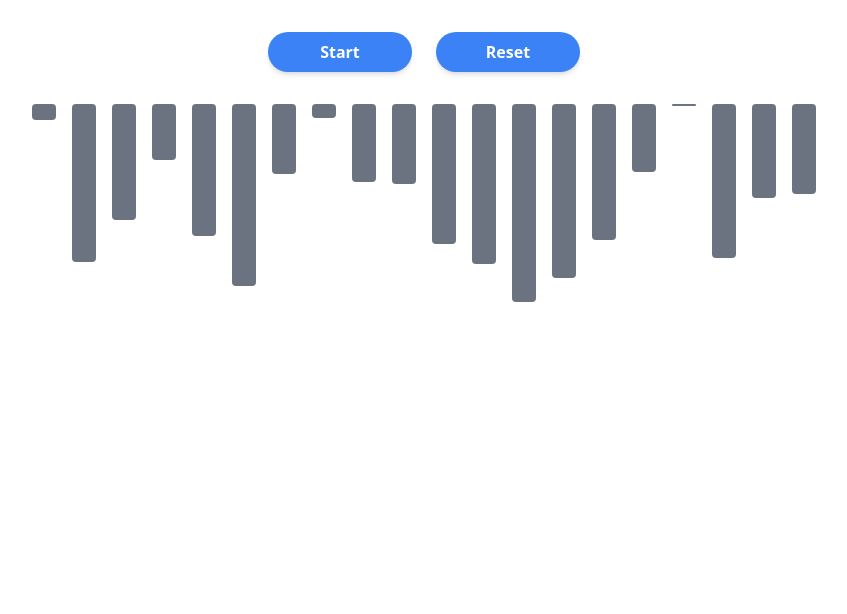
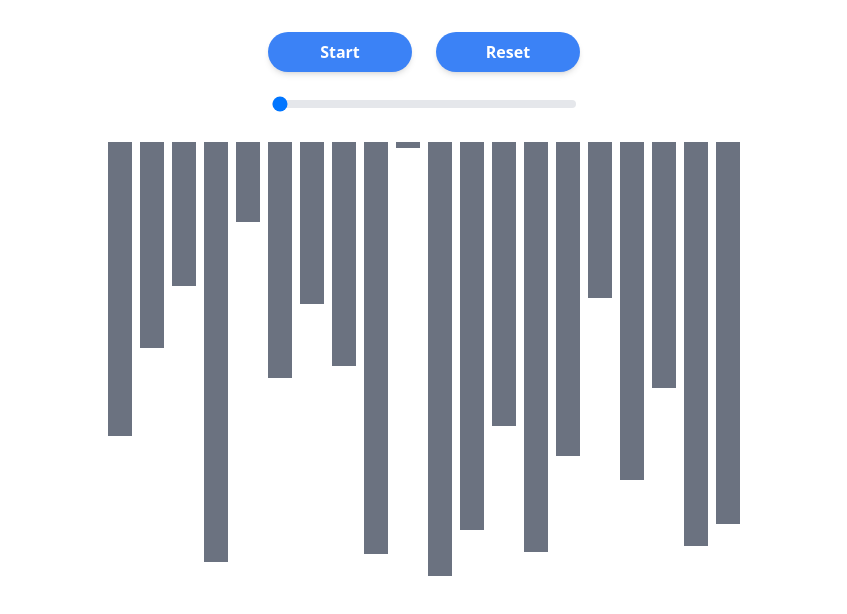
Before and after one commit to bahetyshyam/sorting-app, a React (Vite) app: page / in a window 1280 px wide. Shown: the top 614 px of the page, without its empty margins (216-1063 px from the left). Built offline with nearby package versions, Linux system fonts and the light colour scheme.

Commit message:
Moved states to Context

```diff
--- a/src/App.tsx
+++ b/src/App.tsx
@@ -1,10 +1,11 @@
-import { useCallback, useEffect } from 'react';
+import { useEffect } from 'react';
 import { v4 as uuidv4 } from 'uuid';
 import Button from './components/Button';
 import Bar from './components/Bar';
 import './App.css';
 import { ElementItem } from './types';
 import { useAppContext } from './contexts/AppContext';
+import RangeSlider from './components/RangeSlider';
 
 function createRandomNumberArray(
   size: number = 20,
@@ -18,64 +19,47 @@ function createRandomNumberArray(
 }
 
 function App() {
-  const { sortArray, isAppSorting, setIsAppSorting, setSortArray } =
-    useAppContext();
+  const {
+    sortArray,
+    isAppSorting,
+    arraySize,
+    setSortArray,
+    setArraySize,
+    resetArray,
+    startSorting,
+  } = useAppContext();
 
   useEffect(() => {
     setSortArray(createRandomNumberArray());
   }, []);
 
-  async function bblSort(arr: ElementItem[]) {
-    setIsAppSorting(true);
-    for (let i = 0; i < arr.length; i++) {
-      // Last i elements are already in place
-      for (let j = 0; j < arr.length - i - 1; j++) {
-        // Checking if the item at present iteration
-        // is greater than the next iteration
-        arr[j].color = 'blue';
-        arr[j + 1].color = 'blue';
-        setSortArray([...arr]);
-        if (arr[j].value > arr[j + 1].value) {
-          // If the condition is true
-          // then swap them
-          const temp = arr[j];
-          arr[j] = arr[j + 1];
-          arr[j + 1] = temp;
-          await new Promise((resolve) => {
-            setTimeout(() => {
-              resolve(() => {
-                setSortArray([...arr]);
-              });
-            }, 50);
-          });
-        }
-        arr[j].color = 'gray';
-        arr[j + 1].color = 'gray';
-        setSortArray([...arr]);
-      }
+  function handleStartClick() {
+    if (startSorting) {
+      startSorting();
     }
-    setIsAppSorting(false);
   }
 
-  const resetArray = useCallback(() => {
-    setSortArray(createRandomNumberArray());
-    // eslint-disable-next-line react-hooks/exhaustive-deps
-  }, []);
-
-  const startSorting = () => {
-    bblSort(sortArray);
-  };
+  function handleResetClick() {
+    if (resetArray) {
+      resetArray();
+    }
+  }
 
   return (
     <div>
       <div className="flex items-center justify-center">
-        <Button onClick={startSorting} disabled={isAppSorting}>
+        <Button onClick={handleStartClick} disabled={isAppSorting}>
           Start
         </Button>
-        <Button onClick={resetArray} disabled={isAppSorting}>
+        <Button onClick={handleResetClick} disabled={isAppSorting}>
           Reset
         </Button>
       </div>
+      <RangeSlider
+        value={arraySize}
+        updateArraySize={setArraySize}
+        disabled={isAppSorting}
+      />
 
       <div className="mt-6 flex justify-center">
         {sortArray.map((item) => {
--- a/src/components/Bar/index.tsx
+++ b/src/components/Bar/index.tsx
@@ -9,7 +9,7 @@ interface IProps {
 }
 
 const Bar: React.FC<IProps> = ({ id, value, barColor }) => {
-  const barClass = classNames(['w-6 m-2 rounded'], {
+  const barClass = classNames(['w-6 m-1'], {
     'bg-gray-500': barColor === 'gray',
     'bg-blue-600': barColor === 'blue',
   });
@@ -18,11 +18,4 @@ const Bar: React.FC<IProps> = ({ id, value, barColor }) => {
   );
 };
 
-// .bar {
-//   width: 20px;
-//   margin: 5px;
-//   background-color: lightblue;
-//   border-radius: 5px;
-// }
-
 export default Bar;
--- /dev/null
+++ b/src/components/RangeSlider/index.tsx
@@ -0,0 +1,33 @@
+import React from 'react';
+
+interface IProps {
+  value?: number;
+  updateArraySize: (arraySize: number) => void;
+  disabled: boolean;
+}
+
+const RangeSlider: React.FC<IProps> = ({
+  value = 50,
+  updateArraySize,
+  disabled,
+}) => {
+  const onSliderValueChange = (e: React.FormEvent<HTMLInputElement>) => {
+    updateArraySize(parseInt(e.currentTarget.value));
+  };
+  return (
+    <>
+      <input
+        onChange={onSliderValueChange}
+        id="default-range"
+        type="range"
+        min={20}
+        max={50}
+        value={value}
+        className="mt-7 h-2 w-1/4 cursor-pointer appearance-none rounded-lg bg-gray-200 dark:bg-gray-700"
+        disabled={disabled}
+      ></input>
+    </>
+  );
+};
+
+export default RangeSlider;
--- a/src/contexts/AppContext.tsx
+++ b/src/contexts/AppContext.tsx
@@ -1,48 +1,151 @@
-import { createContext, useContext, useState, FC, ReactNode } from 'react';
+import {
+  createContext,
+  useContext,
+  FC,
+  ReactNode,
+  useReducer,
+  useEffect,
+  useCallback,
+} from 'react';
 import { ElementItem } from '../types';
+import { createRandomNumberArray } from './util';
 
 export type AppContextType = {
   sortArray: ElementItem[];
   isAppSorting: boolean;
+  arraySize: number;
   setSortArray: (sortArray: ElementItem[]) => void;
   setIsAppSorting: (isAppSorting: boolean) => void;
+  setArraySize: (arraySize: number) => void;
+  resetArray?: () => void;
+  startSorting?: () => void;
+  dispatch: React.Dispatch<ActionType>;
+} | null;
+
+type InitialStateType = {
+  sortArray: ElementItem[];
+  isAppSorting: boolean;
+  arraySize: number;
 };
 
-const contextDefaultValue: AppContextType = {
+type ActionType =
+  | { type: 'UPDATE_SORT_ARRAY'; payload: ElementItem[] }
+  | { type: 'UPDATE_IS_APP_SORTING'; payload: boolean }
+  | { type: 'UPDATE_ARRAY_SIZE'; payload: number };
+
+export const AppContext = createContext<AppContextType>(null);
+
+export function useAppContext() {
+  return useContext(AppContext);
+}
+
+const initialState: InitialStateType = {
   sortArray: [],
   isAppSorting: false,
-  setSortArray: () => {},
-  setIsAppSorting: () => {},
+  arraySize: 20,
 };
 
-export const AppContext = createContext<AppContextType>(contextDefaultValue);
-
-export const useAppContext = () => {
-  return useContext(AppContext);
-};
+function reducer(
+  state: InitialStateType,
+  action: ActionType,
+): InitialStateType {
+  switch (action.type) {
+    case 'UPDATE_SORT_ARRAY': {
+      return {
+        ...state,
+        sortArray: action.payload,
+      };
+    }
+    case 'UPDATE_IS_APP_SORTING': {
+      return {
+        ...state,
+        isAppSorting: action.payload,
+      };
+    }
+    case 'UPDATE_ARRAY_SIZE': {
+      return {
+        ...state,
+        arraySize: action.payload,
+      };
+    }
+    default:
+      throw new Error();
+  }
+}
 
 interface IProps {
   children: ReactNode;
 }
 export const AppProvider: FC<IProps> = ({ children }) => {
-  const [sortArray, setSortArray] = useState<ElementItem[]>(
-    contextDefaultValue.sortArray,
-  );
-  const [isAppSorting, setIsAppSorting] = useState<boolean>(
-    contextDefaultValue.isAppSorting,
-  );
+  const [state, dispatch] = useReducer(reducer, initialState);
   const updateSortArray = (sortArray: ElementItem[]) => {
-    setSortArray(sortArray);
+    dispatch({ type: 'UPDATE_SORT_ARRAY', payload: sortArray });
   };
   const updateIsAppSorting = (isAppSorting: boolean) => {
-    setIsAppSorting(isAppSorting);
+    dispatch({ type: 'UPDATE_IS_APP_SORTING', payload: isAppSorting });
   };
-  const value = {
-    sortArray,
-    isAppSorting,
+  const updateArraySize = (arraySize: number) => {
+    dispatch({ type: 'UPDATE_ARRAY_SIZE', payload: arraySize });
+  };
+
+  useEffect(() => {
+    resetArray();
+  }, []);
+
+  useEffect(() => {
+    resetArray();
+  }, [state.arraySize]);
+
+  async function bblSort(arr: ElementItem[]) {
+    updateIsAppSorting(true);
+    for (let i = 0; i < arr.length; i++) {
+      // Last i elements are already in place
+      for (let j = 0; j < arr.length - i - 1; j++) {
+        // Checking if the item at present iteration
+        // is greater than the next iteration
+        arr[j].color = 'blue';
+        arr[j + 1].color = 'blue';
+        updateSortArray([...arr]);
+        if (arr[j].value > arr[j + 1].value) {
+          // If the condition is true
+          // then swap them
+          const temp = arr[j];
+          arr[j] = arr[j + 1];
+          arr[j + 1] = temp;
+          await new Promise((resolve) => {
+            setTimeout(() => {
+              resolve(() => {
+                updateSortArray([...arr]);
+              });
+            }, 10);
+          });
+        }
+        arr[j].color = 'gray';
+        arr[j + 1].color = 'gray';
+        updateSortArray([...arr]);
+      }
+    }
+    updateIsAppSorting(false);
+  }
+
+  const resetArray = useCallback(() => {
+    updateSortArray(createRandomNumberArray(state.arraySize));
+    // eslint-disable-next-line react-hooks/exhaustive-deps
+  }, [state.arraySize]);
+
+  const startSorting = () => {
+    bblSort(state.sortArray);
+  };
+  const value: AppContextType = {
+    sortArray: state.sortArray,
+    isAppSorting: state.isAppSorting,
+    arraySize: state.arraySize,
     setSortArray: updateSortArray,
     setIsAppSorting: updateIsAppSorting,
+    setArraySize: updateArraySize,
+    resetArray,
+    startSorting,
+    dispatch,
   };
-
   return <AppContext.Provider value={value}>{children}</AppContext.Provider>;
 };
--- /dev/null
+++ b/src/contexts/util.ts
@@ -0,0 +1,13 @@
+import { ElementItem } from '../types';
+import { v4 as uuidv4 } from 'uuid';
+
+export function createRandomNumberArray(
+  size: number = 20,
+  upperLimit: number = 250,
+): ElementItem[] {
+  return Array.from({ length: size }, () => ({
+    value: Math.floor(Math.random() * upperLimit),
+    id: uuidv4(),
+    color: 'gray',
+  }));
+}
```
